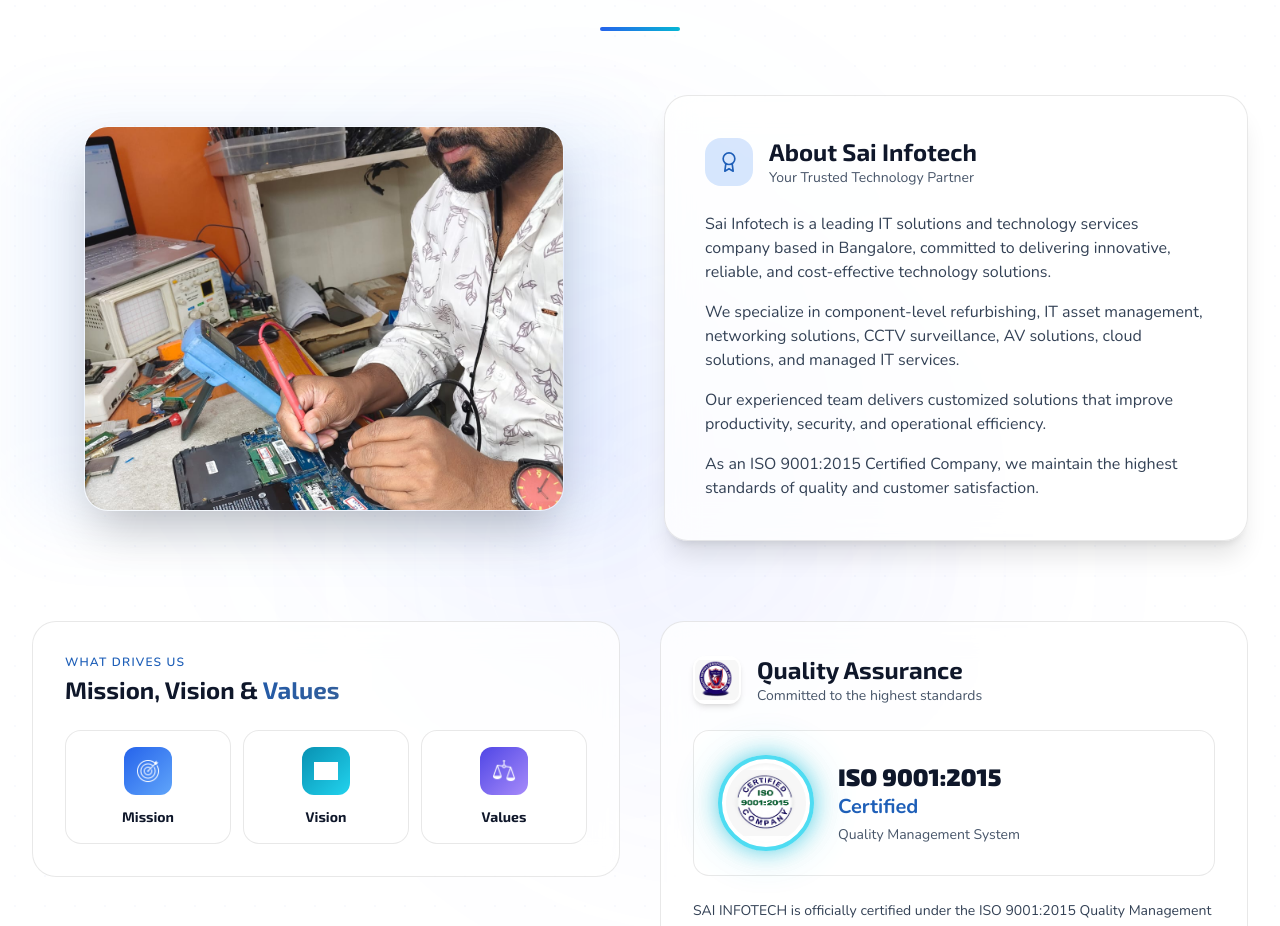
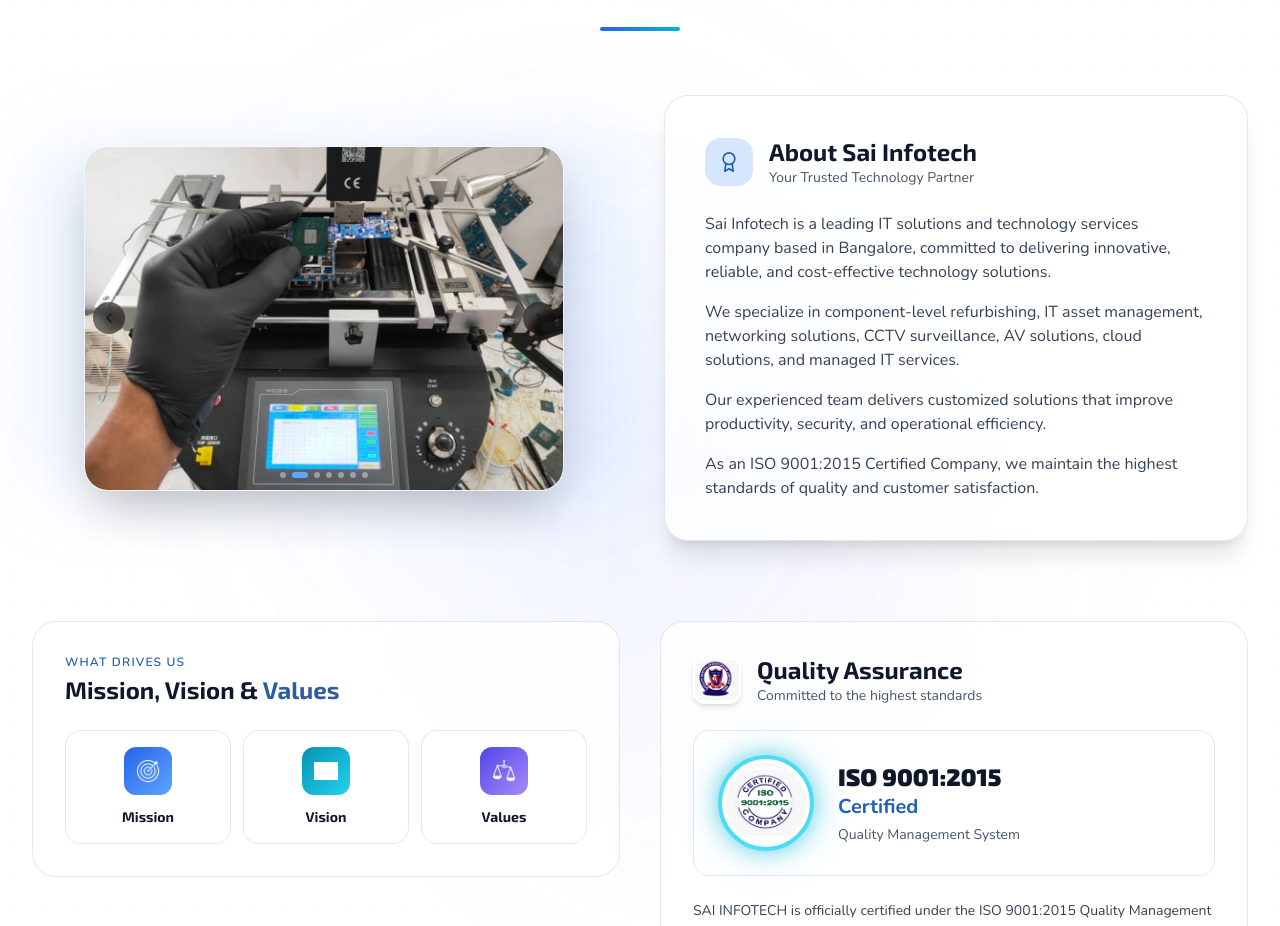
Before and after one commit to Yasir533/sai-infotech-webapp, a React (Vite) app in the folder sai-info/: page / in a window 1280 px wide. Shown: the part 989-1915 px from the top of the page. Built offline with nearby package versions, Linux system fonts and the light colour scheme; grey boxes are pictures that could not be loaded; a web font is replaced by a local one.

Commit message:
Add about images and carousel

```diff
--- a/sai-info/src/components/About.jsx
+++ b/sai-info/src/components/About.jsx
@@ -1,9 +1,19 @@
-import React, { useState } from 'react'
+import React, { useState, useEffect } from 'react'
 import { motion, AnimatePresence } from 'framer-motion'
-import { FiAward } from 'react-icons/fi'
+import { FiAward, FiChevronLeft, FiChevronRight } from 'react-icons/fi'
 
 import isoBadge from '../assets/iso-seal.png'
 import qualityVeritas from '../assets/quality-veritas.png'
+
+const aboutImages = [
+  '/about.jpeg',
+  '/about2.jpeg',
+  '/about3.jpeg',
+  '/about4.jpeg',
+  '/about5.jpeg',
+  '/about6.jpeg',
+  '/about7.jpeg',
+]
 
 const mvvSections = [
   {
@@ -64,9 +74,18 @@ const mvvSections = [
 
 export default function About() {
   const [hoveredMVV, setHoveredMVV] = useState(null)
+  const [currentImg, setCurrentImg] = useState(0)
 
-  // Use hovered item if available, otherwise default to Mission when not hovered (to avoid blank layout spaces)
-  const activeMVV = hoveredMVV || mvvSections[0]
+  // Auto-advance every 3 seconds
+  useEffect(() => {
+    const timer = setInterval(() => {
+      setCurrentImg((prev) => (prev + 1) % aboutImages.length)
+    }, 3000)
+    return () => clearInterval(timer)
+  }, [])
+
+  const prevImg = () => setCurrentImg((prev) => (prev - 1 + aboutImages.length) % aboutImages.length)
+  const nextImg = () => setCurrentImg((prev) => (prev + 1) % aboutImages.length)
 
   return (
     <section id="about" className="section-pad relative overflow-hidden">
@@ -96,7 +115,8 @@ export default function About() {
 
         {/* ================= ROW 1: ABOUT US IMAGE & CONTENT ================= */}
         <div className="grid lg:grid-cols-2 gap-12 items-center mb-20">
-          {/* About Image - Bounded side-by-side view */}
+
+          {/* Image Carousel — same fixed size as before */}
           <motion.div
             initial={{ opacity: 0, x: -80 }}
             whileInView={{ opacity: 1, x: 0 }}
@@ -104,12 +124,55 @@ export default function About() {
             transition={{ duration: 0.8 }}
             className="relative group flex justify-center"
           >
+            {/* Glow */}
             <div className="absolute inset-0 bg-blue-500/10 rounded-3xl blur-2xl group-hover:bg-blue-500/20 transition-all duration-500" />
-            <img
-              src="/about.jpeg"
-              alt="About Sai Infotech"
-              className="w-full max-w-[480px] max-h-[340px] md:max-h-[385px] object-cover rounded-3xl border border-white/10 shadow-2xl relative z-10 hover:border-blue-500/30 transition-all duration-500"
-            />
+
+            {/* Fixed-size carousel container — matches original image dimensions exactly */}
+            <div className="relative w-full max-w-[480px] h-[300px] md:h-[345px] rounded-3xl overflow-hidden border border-white/10 shadow-2xl z-10 hover:border-blue-500/30 transition-all duration-500 flex-shrink-0">
+
+              {/* Sliding images */}
+              <AnimatePresence mode="wait">
+                <motion.img
+                  key={currentImg}
+                  src={aboutImages[currentImg]}
+                  alt={`About Sai Infotech ${currentImg + 1}`}
+                  initial={{ opacity: 0, scale: 1.04 }}
+                  animate={{ opacity: 1, scale: 1 }}
+                  exit={{ opacity: 0, scale: 0.97 }}
+                  transition={{ duration: 0.5, ease: 'easeInOut' }}
+                  className="absolute inset-0 w-full h-full object-cover"
+                />
+              </AnimatePresence>
+
+              {/* Prev / Next buttons */}
+              <button
+                onClick={prevImg}
+                className="absolute left-2 top-1/2 -translate-y-1/2 z-20 w-8 h-8 rounded-full bg-black/50 hover:bg-black/70 flex items-center justify-center text-white transition-all duration-200 backdrop-blur-sm"
+              >
+                <FiChevronLeft size={16} />
+              </button>
+              <button
+                onClick={nextImg}
+                className="absolute right-2 top-1/2 -translate-y-1/2 z-20 w-8 h-8 rounded-full bg-black/50 hover:bg-black/70 flex items-center justify-center text-white transition-all duration-200 backdrop-blur-sm"
+              >
+                <FiChevronRight size={16} />
+              </button>
+
+              {/* Dot indicators */}
+              <div className="absolute bottom-3 left-1/2 -translate-x-1/2 z-20 flex gap-1.5">
+                {aboutImages.map((_, i) => (
+                  <button
+                    key={i}
+                    onClick={() => setCurrentImg(i)}
+                    className={`rounded-full transition-all duration-300 ${
+                      i === currentImg
+                        ? 'w-4 h-1.5 bg-blue-400'
+                        : 'w-1.5 h-1.5 bg-white/40 hover:bg-white/70'
+                    }`}
+                  />
+                ))}
+              </div>
+            </div>
           </motion.div>
 
           {/* About Content */}
@@ -154,10 +217,9 @@ export default function About() {
         </div>
 
         {/* ================= ROW 2: SPLIT MVV & CERTIFICATE ================= */}
-        {/* Align items-start to prevent columns stretching and creating empty space */}
         <div className="grid lg:grid-cols-2 gap-10 items-start">
 
-          {/* LEFT COLUMN: Mission Vision Values with interactive hover */}
+          {/* LEFT COLUMN: Mission Vision Values */}
           <motion.div
             initial={{ opacity: 0, y: 50 }}
             whileInView={{ opacity: 1, y: 0 }}
@@ -173,7 +235,6 @@ export default function About() {
                 Mission, Vision & <span className="text-gradient">Values</span>
               </h4>
 
-              {/* Buttons Grid */}
               <div className="grid grid-cols-3 gap-3">
                 {mvvSections.map((sec) => {
                   const isActive = hoveredMVV?.id === sec.id
@@ -187,18 +248,10 @@ export default function About() {
                           ? 'border-blue-500/50 bg-blue-500/10 shadow-lg scale-105'
                           : 'border-white/10 hover:border-blue-500/30'
                       }`}
-                      style={{
-                        boxShadow: isActive ? `0 8px 24px ${sec.glow}` : 'none',
-                      }}
+                      style={{ boxShadow: isActive ? `0 8px 24px ${sec.glow}` : 'none' }}
                     >
-                      <div
-                        className={`w-12 h-12 rounded-xl bg-gradient-to-br ${sec.color} flex items-center justify-center`}
-                      >
-                        <img
-                          src={sec.icon}
-                          alt={sec.title}
-                          className="w-6 h-6 object-contain brightness-0 invert"
-                        />
+                      <div className={`w-12 h-12 rounded-xl bg-gradient-to-br ${sec.color} flex items-center justify-center`}>
+                        <img src={sec.icon} alt={sec.title} className="w-6 h-6 object-contain brightness-0 invert" />
                       </div>
                       <h5 className="text-white font-bold text-xs sm:text-sm">
                         {sec.title.split(' ')[1]}
@@ -209,7 +262,6 @@ export default function About() {
               </div>
             </div>
 
-            {/* Hover Detail Panel - Shows details only on hover and collapses to 0 height when not hovered */}
             <AnimatePresence>
               {hoveredMVV && (
                 <motion.div
@@ -228,26 +280,20 @@ export default function About() {
                     }}
                   >
                     <div className="flex items-center gap-2.5 mb-3">
-                      <span
-                        className="w-2.5 h-2.5 rounded-full flex-shrink-0"
-                        style={{ background: `linear-gradient(135deg, ${hoveredMVV.dotFrom}, ${hoveredMVV.dotTo})` }}
-                      />
+                      <span className="w-2.5 h-2.5 rounded-full flex-shrink-0"
+                        style={{ background: `linear-gradient(135deg, ${hoveredMVV.dotFrom}, ${hoveredMVV.dotTo})` }} />
                       <h4 className="text-white text-base font-bold tracking-wide">{hoveredMVV.title}</h4>
                     </div>
                     <p className="text-white text-xs sm:text-sm leading-relaxed mb-3 font-medium">
                       {hoveredMVV.desc}
                     </p>
-                    <div
-                      className="h-px w-full mb-3"
-                      style={{ background: `linear-gradient(to right, ${hoveredMVV.divider}, transparent)` }}
-                    />
+                    <div className="h-px w-full mb-3"
+                      style={{ background: `linear-gradient(to right, ${hoveredMVV.divider}, transparent)` }} />
                     <ul className="space-y-2">
                       {hoveredMVV.points.map((pt, index) => (
                         <li key={index} className="flex items-start gap-2 text-white text-xs sm:text-sm leading-relaxed font-medium">
-                          <span
-                            className="w-1.5 h-1.5 rounded-full mt-1.5 flex-shrink-0"
-                            style={{ background: `linear-gradient(135deg, ${hoveredMVV.dotFrom}, ${hoveredMVV.dotTo})` }}
-                          />
+                          <span className="w-1.5 h-1.5 rounded-full mt-1.5 flex-shrink-0"
+                            style={{ background: `linear-gradient(135deg, ${hoveredMVV.dotFrom}, ${hoveredMVV.dotTo})` }} />
                           <span>{pt}</span>
                         </li>
                       ))}
@@ -258,7 +304,7 @@ export default function About() {
             </AnimatePresence>
           </motion.div>
 
-          {/* RIGHT COLUMN: ISO Certification Section */}
+          {/* RIGHT COLUMN: ISO Certification */}
           <motion.div
             id="certificate"
             initial={{ opacity: 0, y: 50 }}
@@ -268,31 +314,21 @@ export default function About() {
             className="glass rounded-3xl p-6 sm:p-8 border border-white/10 flex flex-col justify-between relative overflow-hidden"
           >
             <div>
-              {/* Header with Bureau Veritas logo */}
               <div className="flex items-center gap-4 mb-6">
-                <img
-                  src={qualityVeritas}
-                  alt="Quality Veritas Logo"
-                  className="w-12 h-12 rounded-xl object-contain bg-white p-0.5 shadow-md flex-shrink-0"
-                />
+                <img src={qualityVeritas} alt="Quality Veritas Logo"
+                  className="w-12 h-12 rounded-xl object-contain bg-white p-0.5 shadow-md flex-shrink-0" />
                 <div>
                   <h3 className="text-white text-2xl font-bold">Quality Assurance</h3>
                   <p className="text-slate-400 text-sm">Committed to the highest standards</p>
                 </div>
               </div>
 
-              {/* Glowing Badge with ISO badge logo (iso-seal.png) - round seal */}
               <div className="glass rounded-2xl border border-blue-500/20 p-6 mb-6 flex items-center gap-6">
                 <div className="flex-shrink-0 w-24 h-24 relative flex items-center justify-center">
-                  <div
-                    className="absolute inset-0 rounded-full border-4 border-cyan-400 opacity-80"
-                    style={{ boxShadow: '0 0 20px rgba(6,182,212,0.7), 0 0 50px rgba(6,182,212,0.3)' }}
-                  />
-                  <img
-                    src={isoBadge}
-                    alt="ISO Certification Badge"
-                    className="w-20 h-20 object-contain relative z-10 rounded-full shadow-inner"
-                  />
+                  <div className="absolute inset-0 rounded-full border-4 border-cyan-400 opacity-80"
+                    style={{ boxShadow: '0 0 20px rgba(6,182,212,0.7), 0 0 50px rgba(6,182,212,0.3)' }} />
+                  <img src={isoBadge} alt="ISO Certification Badge"
+                    className="w-20 h-20 object-contain relative z-10 rounded-full shadow-inner" />
                 </div>
                 <div>
                   <h4 className="text-white text-2xl font-black">ISO 9001:2015</h4>
@@ -305,7 +341,6 @@ export default function About() {
                 SAI INFOTECH is officially certified under the ISO 9001:2015 Quality
                 Management System, reflecting our commitment to world-class IT services.
               </p>
-
               <p className="text-slate-300 text-sm leading-relaxed">
                 This certification demonstrates our dedication to quality,
                 reliability, customer satisfaction, and continuous improvement.
```
